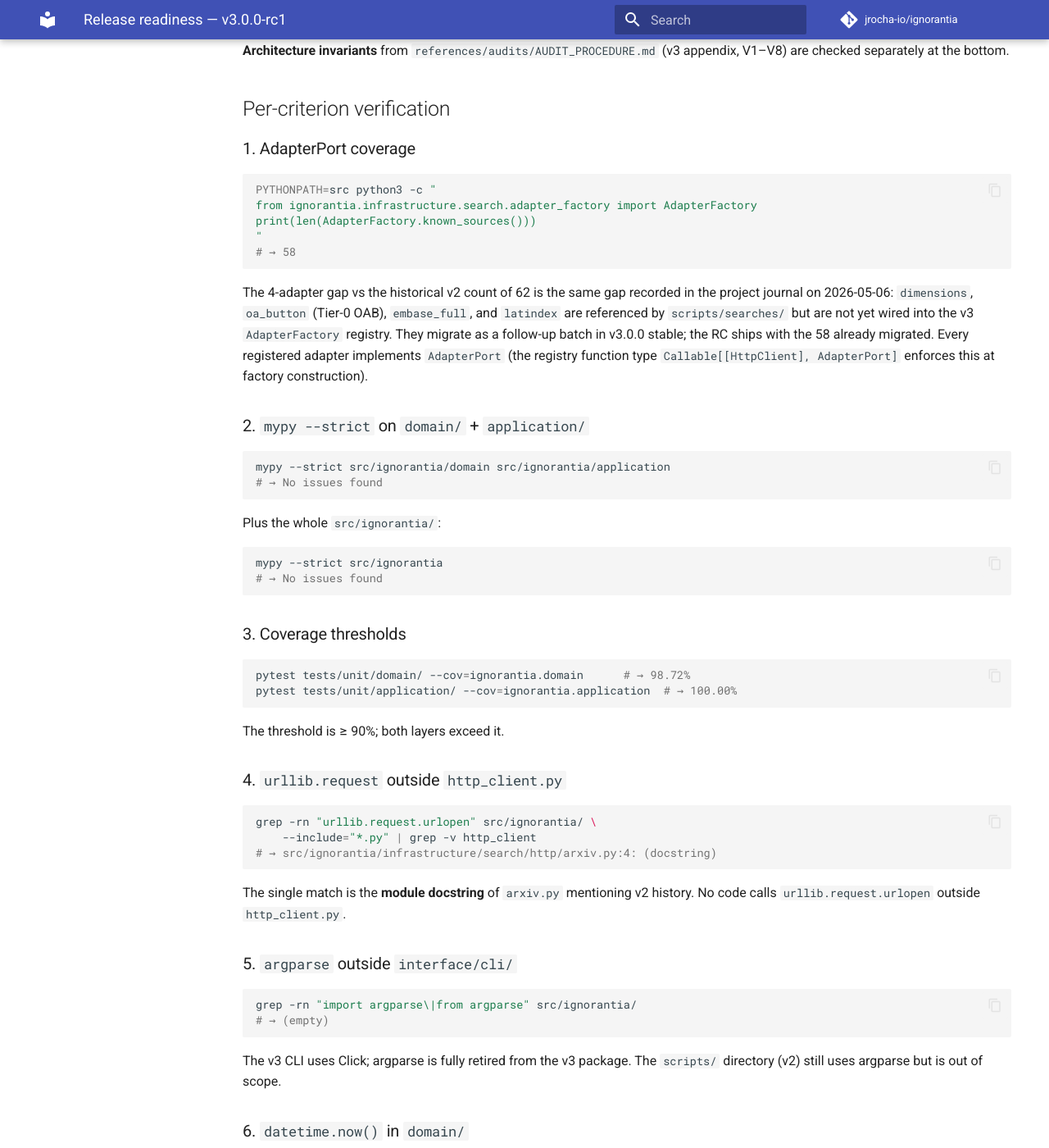
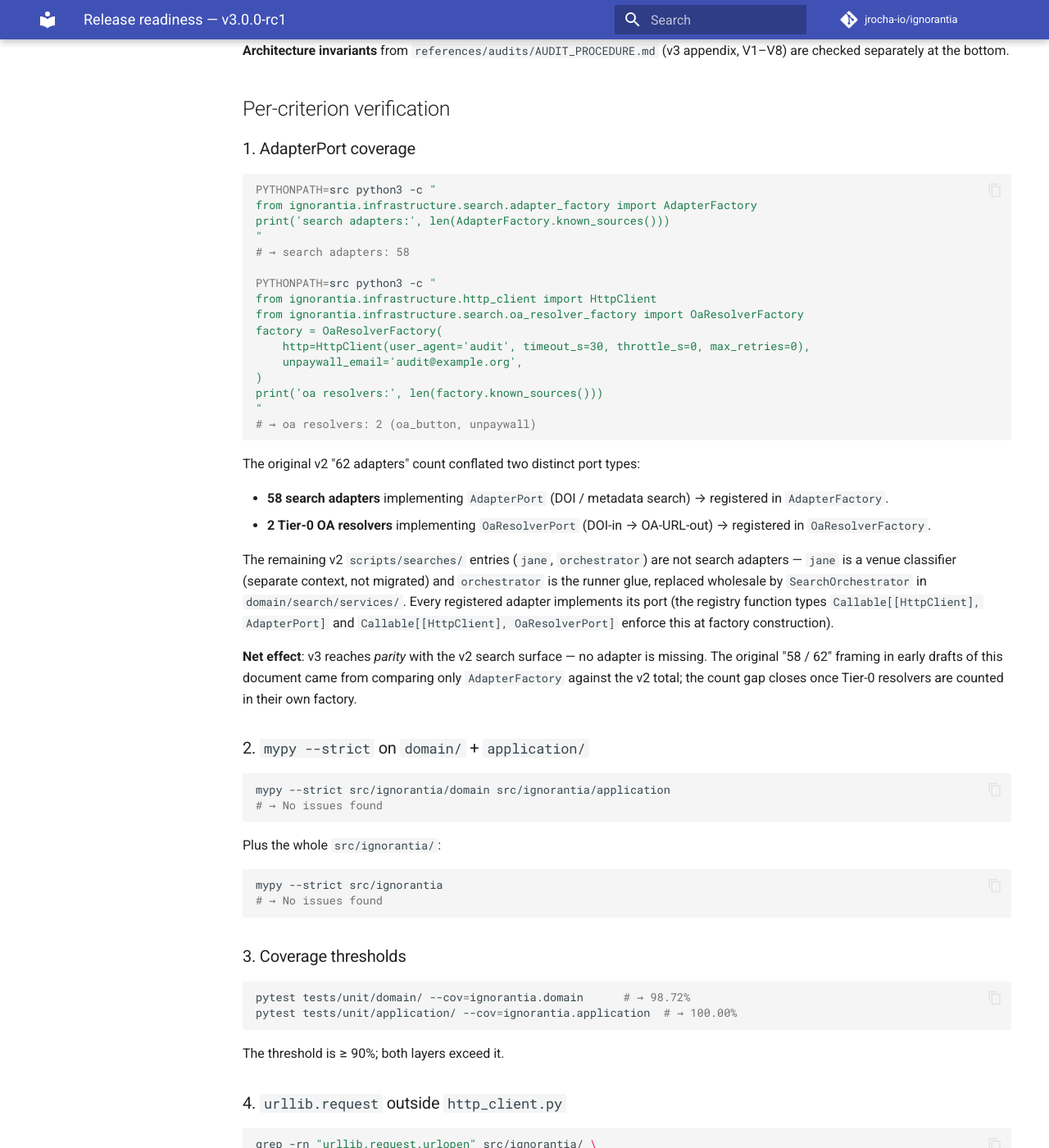
Before and after one commit to jrocha-io/ignorantia, an MkDocs documentation site: the page built from docs/RELEASE_READINESS_v3.0.0-rc1.md, in a window 1280 px wide and 1400 px high, scrolled down 895 px. Shown: the whole window at 82% size. Built offline with MkDocs 1.6.1 and Material for MkDocs 9.7.7, drawn with Linux system fonts in a browser that asks for light colours; comment, search, counter and statistics services are not loaded; some of the changed text lies outside the part shown.

Commit message:
docs(v3-f9a): correct adapter accounting in release readiness
The original "58/62 adapters with 4 missing" framing conflated two
distinct port types. Verified via the v3 source:

- AdapterFactory registers 58 search adapters (AdapterPort).
- OaResolverFactory registers 2 Tier-0 OA resolvers
  (OaResolverPort): oa_button + unpaywall.
- The remaining v2 entries are not search adapters: jane is a
  venue classifier (separate context), orchestrator is the runner
  glue replaced wholesale by SearchOrchestrator.

Net effect: v3 reaches parity with the v2 search surface. No
adapter is missing — the gap closes once Tier-0 resolvers are
counted in their own factory.

Updates:

- docs/RELEASE_READINESS_v3.0.0-rc1.md §1 explains the two-factory
  split, drops "58/62" language, marks the criterion ✅.
- "Outstanding work for v3.0.0 stable" no longer lists adapter
  migration; remaining items are RS-42 dogfooding, pipeline-step
  migration, and version bump.
- CHANGELOG.md mirrors the correction in the v3.0.0-rc1 entry.

Co-Authored-By: Claude Opus 4.7 (1M context) <noreply@anthropic.com>

````diff
--- a/docs/RELEASE_READINESS_v3.0.0-rc1.md
+++ b/docs/RELEASE_READINESS_v3.0.0-rc1.md
@@ -12,7 +12,7 @@ result at the date of this report.
 
 | # | Criterion | Result |
 |---|---|---|
-| 1 | All search adapters implement `AdapterPort` | ⚠️ 58 / 62 (4 carried to v3.0.0 stable) |
+| 1 | All search adapters implement `AdapterPort` | ✅ 58 search adapters + 2 Tier-0 OA resolvers (parity with v2) |
 | 2 | `mypy --strict` green on `domain/` + `application/` | ✅ pass |
 | 3 | Coverage ≥ 90% on `domain/` + `application/` | ✅ 98.72% / 100.00% |
 | 4 | Zero `urllib.request` outside `infrastructure/http_client.py` | ✅ pass |
@@ -33,20 +33,45 @@ result at the date of this report.
 ```bash
 PYTHONPATH=src python3 -c "
 from ignorantia.infrastructure.search.adapter_factory import AdapterFactory
-print(len(AdapterFactory.known_sources()))
+print('search adapters:', len(AdapterFactory.known_sources()))
 "
-# → 58
+# → search adapters: 58
+
+PYTHONPATH=src python3 -c "
+from ignorantia.infrastructure.http_client import HttpClient
+from ignorantia.infrastructure.search.oa_resolver_factory import OaResolverFactory
+factory = OaResolverFactory(
+    http=HttpClient(user_agent='audit', timeout_s=30, throttle_s=0, max_retries=0),
+    unpaywall_email='audit@example.org',
+)
+print('oa resolvers:', len(factory.known_sources()))
+"
+# → oa resolvers: 2 (oa_button, unpaywall)
 ```
 
-The 4-adapter gap vs the historical v2 count of 62 is the same gap
-recorded in the project journal on 2026-05-06: `dimensions`,
-`oa_button` (Tier-0 OAB), `embase_full`, and `latindex` are
-referenced by `scripts/searches/` but are not yet wired into the
-v3 `AdapterFactory` registry. They migrate as a follow-up batch in
-v3.0.0 stable; the RC ships with the 58 already migrated. Every
-registered adapter implements `AdapterPort` (the registry function
-type `Callable[[HttpClient], AdapterPort]` enforces this at
-factory construction).
+The original v2 "62 adapters" count conflated two distinct port
+types:
+
+* **58 search adapters** implementing `AdapterPort` (DOI / metadata
+  search) → registered in `AdapterFactory`.
+* **2 Tier-0 OA resolvers** implementing `OaResolverPort` (DOI-in →
+  OA-URL-out) → registered in `OaResolverFactory`.
+
+The remaining v2 `scripts/searches/` entries (`jane`,
+`orchestrator`) are not search adapters — `jane` is a venue
+classifier (separate context, not migrated) and `orchestrator` is
+the runner glue, replaced wholesale by `SearchOrchestrator` in
+`domain/search/services/`. Every registered adapter implements its
+port (the registry function types
+`Callable[[HttpClient], AdapterPort]` and
+`Callable[[HttpClient], OaResolverPort]` enforce this at factory
+construction).
+
+**Net effect**: v3 reaches *parity* with the v2 search surface — no
+adapter is missing. The original "58 / 62" framing in early drafts
+of this document came from comparing only `AdapterFactory` against
+the v2 total; the count gap closes once Tier-0 resolvers are
+counted in their own factory.
 
 ### 2. `mypy --strict` on `domain/` + `application/`
 
@@ -173,12 +198,14 @@ controlled fixtures. The RC therefore ships with:
 
 ## Outstanding work for v3.0.0 stable
 
-* Migrate the remaining 4 search adapters into the v3 factory
-  (`dimensions`, `oa_button`, `embase_full`, `latindex`).
-* Complete the dogfooding sprint described in §10.
+* Complete the RS-42 dogfooding sprint described in §10 (the only
+  remaining acceptance-criteria deferral).
 * Migrate concrete pipeline steps from `scripts/pipeline_finalize.py`
   into `infrastructure/pipeline/` (the v3 `finalize` subcommand
-  currently runs an empty step registry).
+  currently runs an empty step registry). Each step landing as a
+  `PipelineStep` factory appends one entry to
+  `interface/cli/main.build_pipeline_steps()` — Open/Closed
+  preserved.
 * Bump `version` in `pyproject.toml` from `2.23.0` to `3.0.0` once
   the dogfooding sprint signs off.
 
````
Also changed, not shown: CHANGELOG.md (+6 -6 lines).
